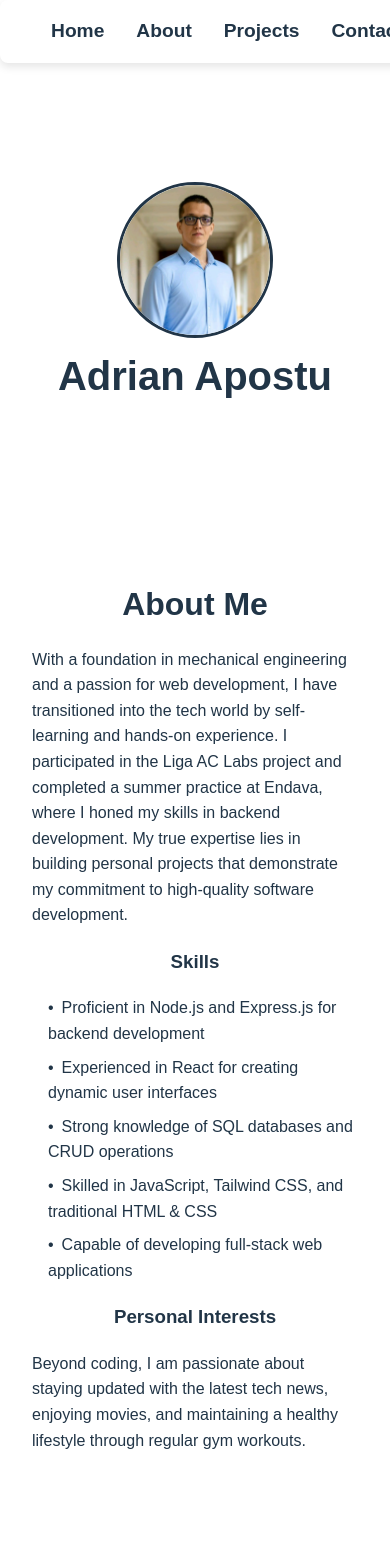
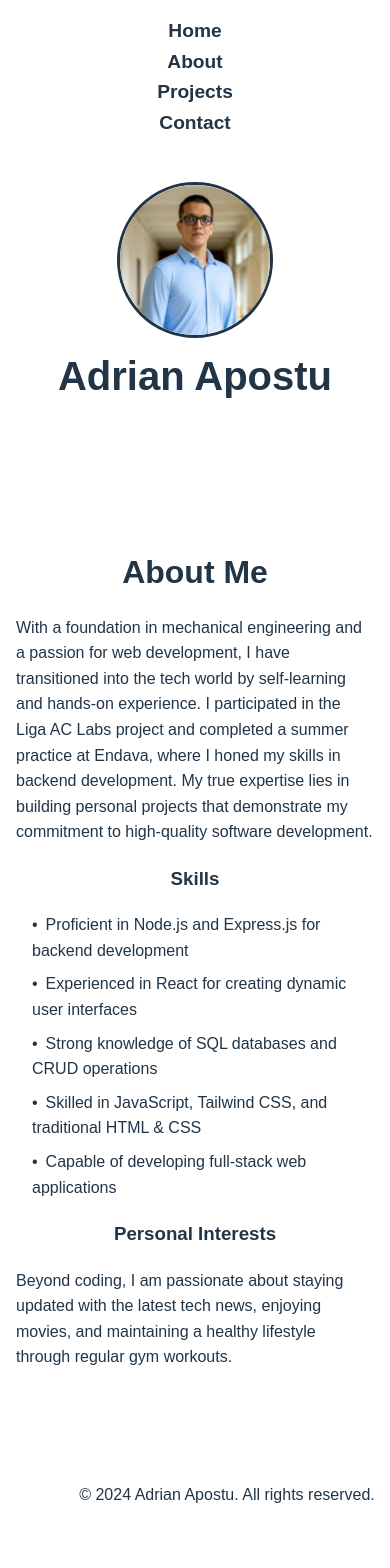
Before and after one commit to Adrian-Apostu/portofolio-website, a React (Vite) app in the folder public/: page /about in a window 390 px wide. Shown: the top 1568 px of the page. After the commit the page ends 1524 px from the top, so only its background shows below. Built offline with nearby package versions, Linux system fonts and the light colour scheme.

Commit message:
more fixes for mobile

```diff
--- a/public/src/App.css
+++ b/public/src/App.css
@@ -1,10 +1,12 @@
+app.css
+
 :root {
-  --primary-color: #213547;
+  --primary-color: #1b5c96;
   --secondary-color: #747bff;
-  --text-color: rgba(255, 255, 255, 1);
-  --background-color: #121212;
+  --text-color: rgb(0, 0, 0);
+  --background-color: #ffffff;
   --navbar-background: #ffffff;
-  --box-shadow-color: rgba(0, 0, 0, 0.1);
+  --box-shadow-color: rgb(255, 255, 255);
   font-family: 'Arial', sans-serif;
   line-height: 1.6;
   font-weight: 400;
@@ -22,7 +24,7 @@
     --text-color: #213547;
     --background-color: #ffffff;
     --navbar-background: #ffffff;
-    --box-shadow-color: rgba(0, 0, 0, 0.1);
+    --box-shadow-color: rgb(255, 255, 255);
   }
   a:hover {
     color: var(--secondary-color);
@@ -43,6 +45,7 @@ body {
   min-width: 320px;
   min-height: 100vh;
   overflow-x: hidden;
+  width: 100%;
 }
 
 a {
@@ -83,7 +86,7 @@ nav {
   display: flex;
   justify-content: center;
   align-items: center;
-  padding: 1rem;
+  padding: 1rem 2rem;
   background-color: var(--navbar-background);
   color: var(--primary-color);
   position: fixed;
@@ -92,14 +95,15 @@ nav {
   z-index: 1000;
   box-shadow: 0 4px 8px var(--box-shadow-color);
   border-radius: 0;
+  margin: 0 auto;
+  left: 50%;
+  transform: translateX(-50%);
 }
 
 nav ul {
   list-style: none;
   display: flex;
   justify-content: center;
-  width: 100%;
-  max-width: 600px;
   margin: 0;
   padding: 0;
 }
@@ -139,7 +143,7 @@ nav ul li a:hover {
 
 .header h1 {
   font-size: 2.5rem;
-  color: var(--primary-color);
+  color: var (--primary-color);
   margin-top: 1rem;
 }
 
@@ -148,7 +152,7 @@ nav ul li a:hover {
   flex-direction: column;
   align-items: center;
   width: 100%;
-  max-width: 90%;
+  max-width: 100%;
   padding: 2rem;
   box-sizing: border-box;
 }
@@ -156,8 +160,9 @@ nav ul li a:hover {
 .section {
   padding: 2rem;
   margin: 2rem 0;
-  background-color: var(--background-color);
+  background-color: transparent;
   border-radius: 8px;
+  box-shadow: none;
   width: 100%;
   max-width: 800px;
   text-align: center;
@@ -205,9 +210,37 @@ nav ul li a:hover {
   margin-top: 2rem;
   box-shadow: 0 -4px 6px var(--box-shadow-color);
   width: 100%;
+  display: flex;
+  justify-content: center;
 }
 
 .footer p {
   margin: 0;
   font-size: 1rem;
 }
+
+/* Responsive Styles */
+@media (max-width: 768px) {
+  nav ul {
+    flex-direction: column;
+    align-items: center;
+  }
+
+  nav ul li {
+    margin: 0.5rem 0;
+  }
+
+  .container {
+    max-width: 100%;
+    padding: 1rem;
+  }
+
+  .section {
+    padding: 1rem;
+    margin: 1rem 0;
+  }
+
+  .footer {
+    padding: 1rem;
+  }
+}
--- a/public/src/index.css
+++ b/public/src/index.css
@@ -2,11 +2,9 @@
   font-family: 'Arial', sans-serif;
   line-height: 1.6;
   font-weight: 400;
-
   color-scheme: light dark;
   color: rgba(255, 255, 255, 0.87);
   background-color: #242424;
-
   font-synthesis: none;
   text-rendering: optimizeLegibility;
   -webkit-font-smoothing: antialiased;
@@ -32,11 +30,12 @@ body {
   display: flex;
   flex-direction: column;
   align-items: center;
-  padding-top: 150px; /* Adjusted padding to avoid overlap with fixed navbar */
+  padding-top: 150px;
   background-color: var(--background-color);
   color: var(--text-color);
   min-width: 320px;
   min-height: 100vh;
+  width: 100%;
 }
 
 a {
@@ -80,7 +79,6 @@ nav {
   padding: 1rem 2rem;
   background-color: var(--navbar-background);
   color: var(--primary-color);
-  position: fixed;
   width: 100%;
   top: 0;
   z-index: 1000;
@@ -143,16 +141,16 @@ nav ul li a:hover {
   flex-direction: column;
   align-items: center;
   width: 100%;
-  max-width: 1200px;
+  max-width: 800px;
   padding: 2rem;
 }
 
 .section {
   padding: 2rem;
   margin: 2rem 0;
-  background-color: transparent; /* Remove background color */
+  background-color: transparent;
   border-radius: 8px;
-  box-shadow: none; /* Remove box shadow */
+  box-shadow: none;
   width: 100%;
   max-width: 800px;
   text-align: center;
@@ -199,9 +197,27 @@ nav ul li a:hover {
   margin-top: 2rem;
   box-shadow: 0 -4px 6px var(--box-shadow-color);
   width: 100%;
+  display: flex;
+  justify-content: center;
+  align-items: center;
 }
 
 .footer p {
   margin: 0;
   font-size: 1rem;
 }
+
+@media (max-width: 768px) {
+  nav ul {
+    flex-direction: column;
+    align-items: center;
+  }
+
+  .container, .section {
+    padding: 1rem;
+  }
+
+  h1 {
+    font-size: 2em;
+  }
+}
```
